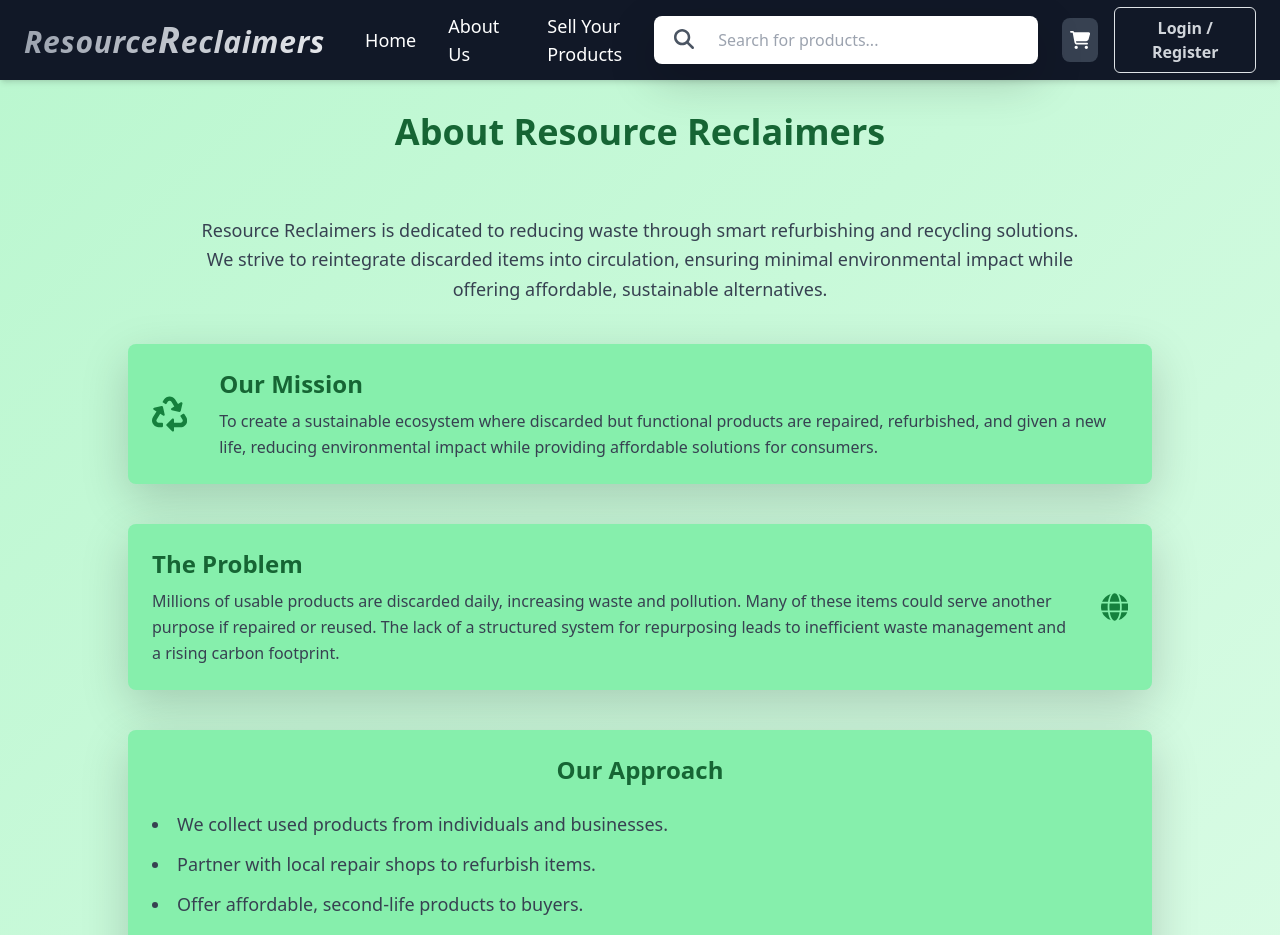
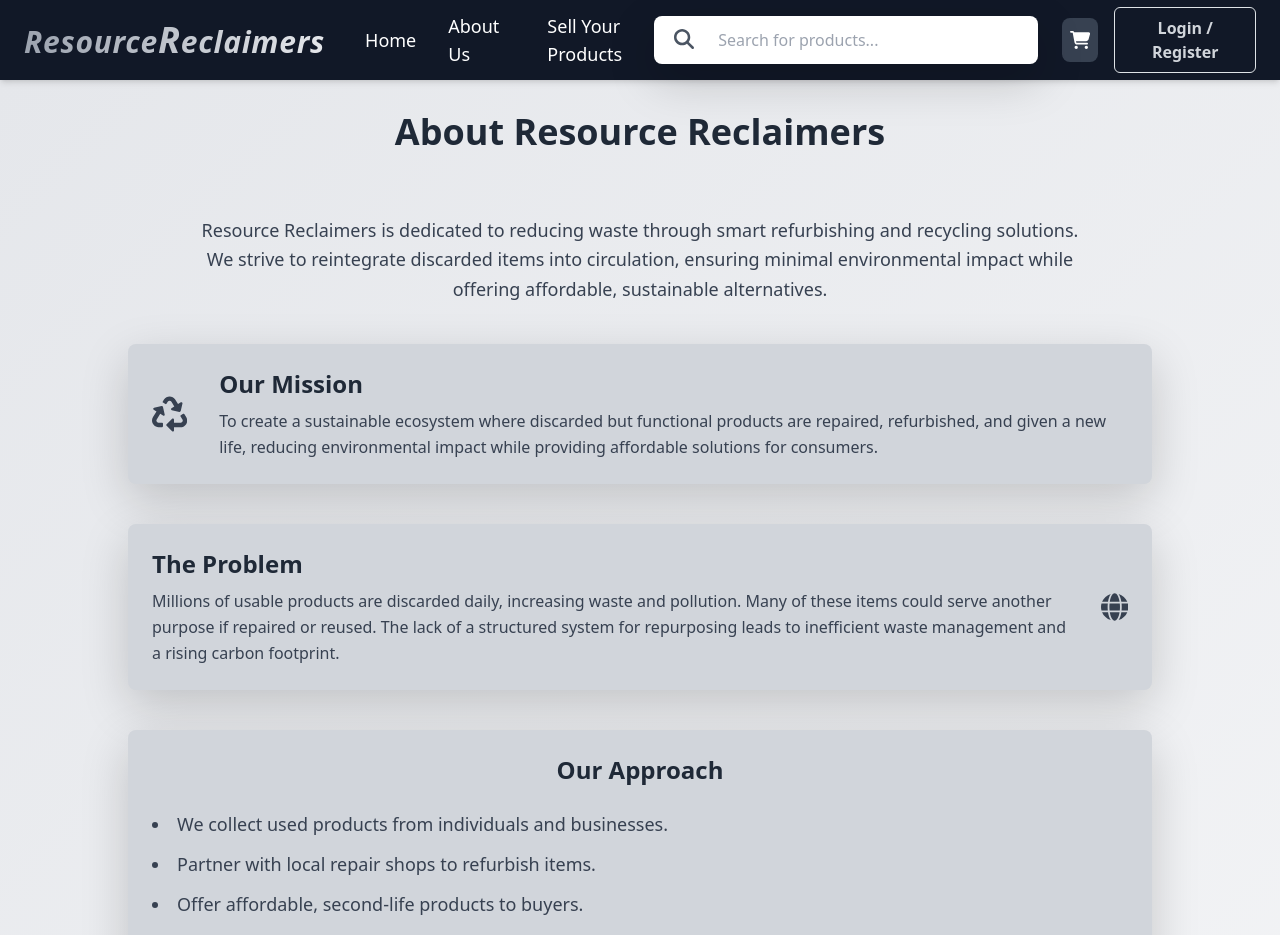
Before and after one commit to AdityacodeNIT/resourceReclaimers, a React (Vite) app in the folder frontEnd/: page /Aboutus in a window 1280 px wide. Shown: the top 935 px of the page. Built offline with nearby package versions, Linux system fonts and the light colour scheme.

Commit message:
changed the about and product section

```diff
--- a/frontEnd/src/components/App/About.jsx
+++ b/frontEnd/src/components/App/About.jsx
@@ -1,5 +1,5 @@
 import React, { useState } from "react";
-import { FaRecycle, FaLeaf, FaHandshake, FaGlobe, FaPhone, FaLinkedin, FaTwitter, FaInstagram } from "react-icons/fa";
+import { FaRecycle, FaGlobe, FaPhone, FaLinkedin, FaTwitter, FaInstagram } from "react-icons/fa";
 
 const About = () => {
   const [isContactOpen, setIsContactOpen] = useState(false);
@@ -9,10 +9,12 @@ const About = () => {
   };
 
   return (
-    <div className="p-8 bg-gradient-to-br from-green-200 to-green-100 min-h-screen flex flex-col items-center gap-10 text-gray-900">
+    <div className="p-8 bg-gradient-to-br from-gray-200 to-gray-100 min-h-screen flex flex-col items-center gap-10 text-gray-900">
 
       {/* Company Title */}
-      <h1 className="text-4xl font-extrabold text-center text-green-800 mb-4">About Resource Reclaimers</h1>
+      <h1 className="text-4xl font-extrabold text-center text-gray-800 mb-4">
+        About Resource Reclaimers
+      </h1>
 
       {/* Company Intro */}
       <p className="text-lg text-gray-700 text-center max-w-4xl leading-relaxed">
@@ -20,10 +22,10 @@ const About = () => {
       </p>
 
       {/* Mission Section */}
-      <section className="w-full max-w-5xl flex flex-col md:flex-row items-center gap-8 bg-green-300 p-6 rounded-lg shadow-lg">
-        <FaRecycle className="text-green-700 text-6xl" />
+      <section className="w-full max-w-5xl flex flex-col md:flex-row items-center gap-8 bg-gray-300 p-6 rounded-lg shadow-lg">
+        <FaRecycle className="text-gray-700 text-6xl" />
         <div>
-          <h2 className="text-2xl font-semibold text-green-800 mb-2">Our Mission</h2>
+          <h2 className="text-2xl font-semibold text-gray-800 mb-2">Our Mission</h2>
           <p className="text-gray-700 leading-relaxed">
             To create a sustainable ecosystem where discarded but functional products are repaired, refurbished, and given a new life, reducing environmental impact while providing affordable solutions for consumers.
           </p>
@@ -31,10 +33,10 @@ const About = () => {
       </section>
 
       {/* Problem Statement */}
-      <section className="w-full max-w-5xl flex flex-col md:flex-row-reverse items-center gap-8 bg-green-300 p-6 rounded-lg shadow-lg">
-        <FaGlobe className="text-green-700 text-6xl" />
+      <section className="w-full max-w-5xl flex flex-col md:flex-row-reverse items-center gap-8 bg-gray-300 p-6 rounded-lg shadow-lg">
+        <FaGlobe className="text-gray-700 text-6xl" />
         <div>
-          <h2 className="text-2xl font-semibold text-green-800 mb-2">The Problem</h2>
+          <h2 className="text-2xl font-semibold text-gray-800 mb-2">The Problem</h2>
           <p className="text-gray-700 leading-relaxed">
             Millions of usable products are discarded daily, increasing waste and pollution. Many of these items could serve another purpose if repaired or reused. The lack of a structured system for repurposing leads to inefficient waste management and a rising carbon footprint.
           </p>
@@ -42,8 +44,8 @@ const About = () => {
       </section>
 
       {/* Solution Section */}
-      <section className="w-full max-w-5xl bg-green-300 p-6 rounded-lg shadow-lg">
-        <h2 className="text-2xl font-semibold text-green-800 mb-4 text-center">Our Approach</h2>
+      <section className="w-full max-w-5xl bg-gray-300 p-6 rounded-lg shadow-lg">
+        <h2 className="text-2xl font-semibold text-gray-800 mb-4 text-center">Our Approach</h2>
         <ul className="list-disc list-inside text-gray-700 space-y-3 text-lg">
           <li>We collect used products from individuals and businesses.</li>
           <li>Partner with local repair shops to refurbish items.</li>
@@ -57,14 +59,14 @@ const About = () => {
       <div className="relative mt-8">
         <button
           onClick={toggleContact}
-          className="p-3 rounded-full bg-green-600 text-white hover:bg-green-500 shadow-lg transition-transform transform hover:scale-110"
+          className="p-3 rounded-full bg-gray-700 text-white hover:bg-gray-600 shadow-lg transition-transform transform hover:scale-110"
           title="Contact Us"
         >
           <FaPhone size={22} />
         </button>
 
         {isContactOpen && (
-          <div className="absolute top-16 left-1/2 transform -translate-x-1/2 bg-green-300 shadow-xl rounded-lg p-4 flex gap-6 border border-gray-400">
+          <div className="absolute top-16 left-1/2 transform -translate-x-1/2 bg-gray-300 shadow-xl rounded-lg p-4 flex gap-6 border border-gray-400">
             <a
               href="https://www.linkedin.com"
               target="_blank"
--- a/frontEnd/src/components/App/Home.jsx
+++ b/frontEnd/src/components/App/Home.jsx
@@ -22,7 +22,7 @@ const Home = () => {
         <div className="w-full">
             {/* Hero Section */}
             <div className="relative w-full h-[70vh] bg-cover bg-center flex items-center justify-center text-white text-center px-6"
-                style={{ backgroundImage: "url('https://plus.unsplash.com/premium_photo-1663956066898-282c7609afc9?w=1600&auto=format&fit=crop&q=80')" }}>
+                style={{ backgroundImage: "url('https://th.bing.com/th/id/OIP.J42fGy9vF2gBFyv2SUviaQHaEK?w=303&h=180&c=7&r=0&o=5&dpr=1.3&pid=1.7')" }}>
                 <div className="bg-black bg-opacity-50 p-8 rounded-lg backdrop-blur-md">
                     <h1 className="text-5xl md:text-7xl font-extrabold drop-shadow-lg">Refurbish Reuse Recycle</h1>
 
--- a/frontEnd/src/components/Products/ProductList.jsx
+++ b/frontEnd/src/components/Products/ProductList.jsx
@@ -2,67 +2,86 @@ import { Link } from "react-router-dom";
 import { useContext, useState, useEffect } from "react";
 import axios from "axios";
 import UserContext from "../../context/UserContext.jsx";
-
 import Reminder from "../App/Reminder.jsx";
 
 const ProductList = () => {
   const { childToParent } = useContext(UserContext);
   const [productsData, setProductsData] = useState([]);
+  const [isLoading, setIsLoading] = useState(true);
+  const [error, setError] = useState(null);
 
-  const getProductDetail = async () => {
+  useEffect(() => {
+    const fetchProducts = async () => {
       try {
         const response = await axios.get(
           `${import.meta.env.VITE_API_URL}/api/v1/product/getProduct`
         );
-      console.log("API Response:", response.data); // Debugging
-
-      // Ensure productsData is always an array
         setProductsData(Array.isArray(response.data) ? response.data : []);
-    } catch (error) {
-      console.error("Failed to fetch products", error);
-      setProductsData([]); // Ensure it's an empty array even on error
+      } catch (err) {
+        setError("Failed to load products. Please try again.");
+      } finally {
+        setIsLoading(false);
       }
     };
 
-  useEffect(() => {
-    getProductDetail();
+    fetchProducts();
   }, []);
 
   return (
-
-    <div className="min-h-screen bg-gradient-to-b from-gray-100 to-gray-300">
+    <div className="min-h-screen bg-gray-50">
       <Reminder />
 
       {/* Hero Banner */}
-
-
       <div
-        className="bg-cover bg-center w-full h-auto"
+        className="bg-cover bg-center w-full h-96 flex items-center justify-center text-white text-center px-6"
         style={{ backgroundImage: 'url("/src/assets/design/d.jpg")' }}
       >
+        <div className="bg-black bg-opacity-50 p-8 rounded-lg backdrop-blur-md">
+          <h1 className="text-4xl md:text-5xl font-extrabold drop-shadow-lg">
+            Discover Our Best Refurbished Products
+          </h1>
+          <p className="mt-3 text-lg opacity-80">
+            Handpicked and Quality-Checked for You
+          </p>
+        </div>
+      </div>
+
       {/* Product Grid */}
-        <div className="container mx-auto px-4 py-12">
-          <div className="grid gap-8 grid-cols-1 sm:grid-cols-2 md:grid-cols-3 lg:grid-cols-4 xl:grid-cols-5">
-            {productsData&& productsData.map((product) => (
+      <div className="container mx-auto px-6 py-12">
+        <h2 className="text-3xl font-bold text-gray-800 text-center mb-8">
+          Featured Products
+        </h2>
+
+        {isLoading ? (
+          <p className="text-center text-gray-600 text-lg">Loading products...</p>
+        ) : error ? (
+          <p className="text-center text-red-500 text-lg">{error}</p>
+        ) : productsData.length === 0 ? (
+          <p className="text-center text-gray-600 text-lg">No products available.</p>
+        ) : (
+          <div className="grid gap-8 grid-cols-1 sm:grid-cols-2 md:grid-cols-3 lg:grid-cols-4">
+            {productsData.map((product) => (
               <div
                 key={product._id}
-                className="relative bg-gradient-to-br from-pink-200 via-gray-100 to-gray-200 rounded-lg shadow-xl hover:shadow-2xl transition-shadow duration-300 transform hover:-translate-y-1"
+                className="bg-white rounded-xl shadow-lg hover:shadow-2xl transition-shadow duration-300 transform hover:-translate-y-1"
                 onClick={() => childToParent(product)}
               >
-                <Link to="/About" style={{ textDecoration: "none" }}>
-                  <div className="relative overflow-hidden h-80 bg-gray-100 rounded-t-lg object-contain">
+                <Link to="/About" className="block">
+                  {/* Product Image */}
+                  <div className="relative overflow-hidden h-64 bg-gray-100 rounded-t-xl">
                     <img
                       src={product.ProductImage}
                       alt={product.name}
-                      className="w-full h-full object-contain transition-transform duration-300 ease-in-out transform hover:scale-110"
+                      className="w-full h-full object-cover transition-transform duration-300 ease-in-out transform hover:scale-110"
                     />
-                    <div className="absolute top-0 left-0 bg-gradient-to-t from-gray-900 via-transparent to-transparent w-full h-full opacity-60"></div>
-                    <div className="absolute bottom-0 left-0 p-4 text-white font-bold text-lg">
+                  </div>
+
+                  {/* Product Details */}
+                  <div className="p-4 text-center">
+                    <h3 className="text-lg font-semibold text-gray-900">
                       {product.name}
-                    </div>
-                  </div>
-                  <div className="p-4 text-center">
-                    <p className="text-teal-600 font-bold text-lg mt-2">
+                    </h3>
+                    <p className="text-lg font-bold text-teal-600 mt-2">
                       ₹{product.price}
                     </p>
                   </div>
@@ -70,7 +89,7 @@ const ProductList = () => {
               </div>
             ))}
           </div>
-        </div>
+        )}
       </div>
     </div>
   );
```
Also changed, not shown: frontEnd/src/Images/img.jpg (added). Lines whose indentation alone changed are shown as unchanged.
